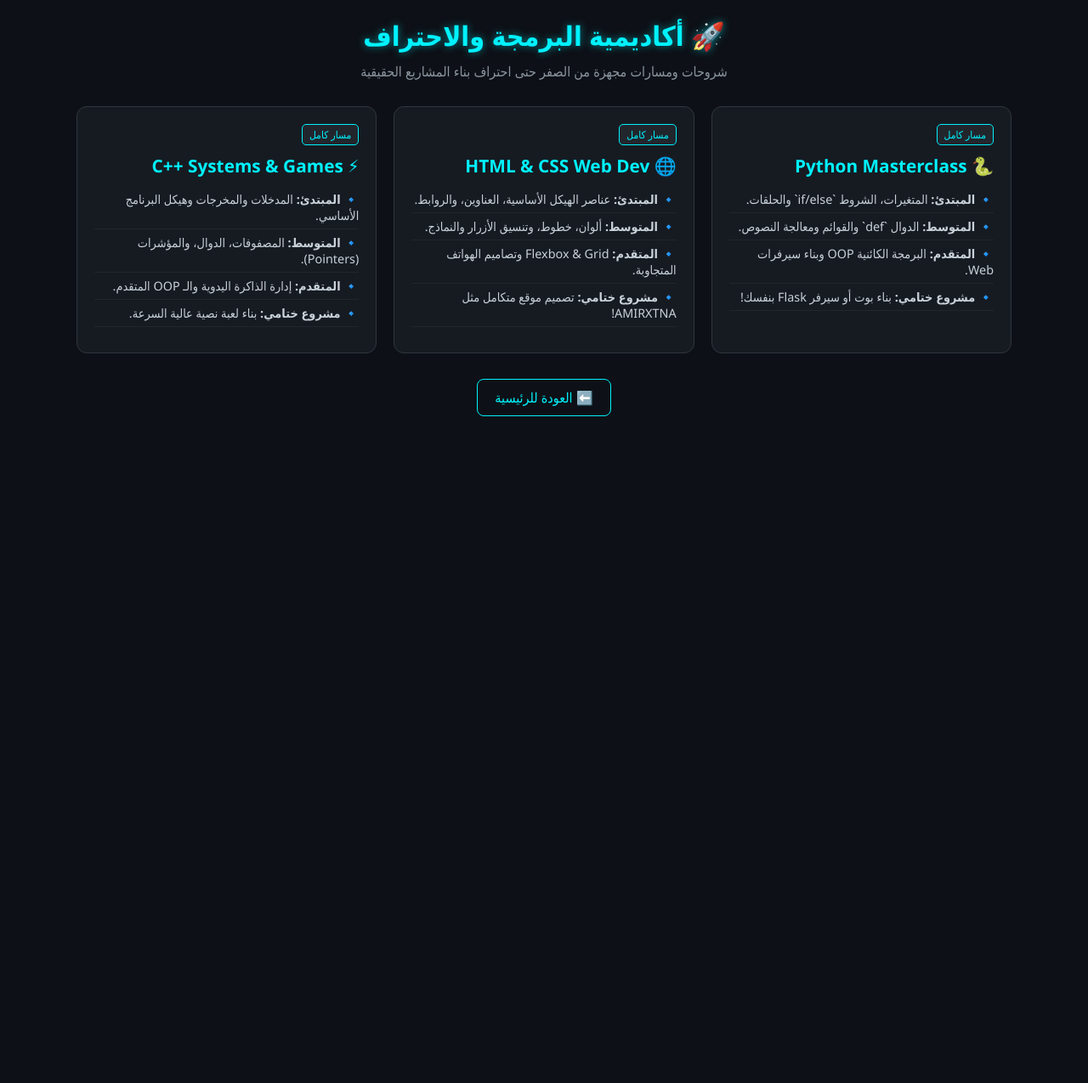
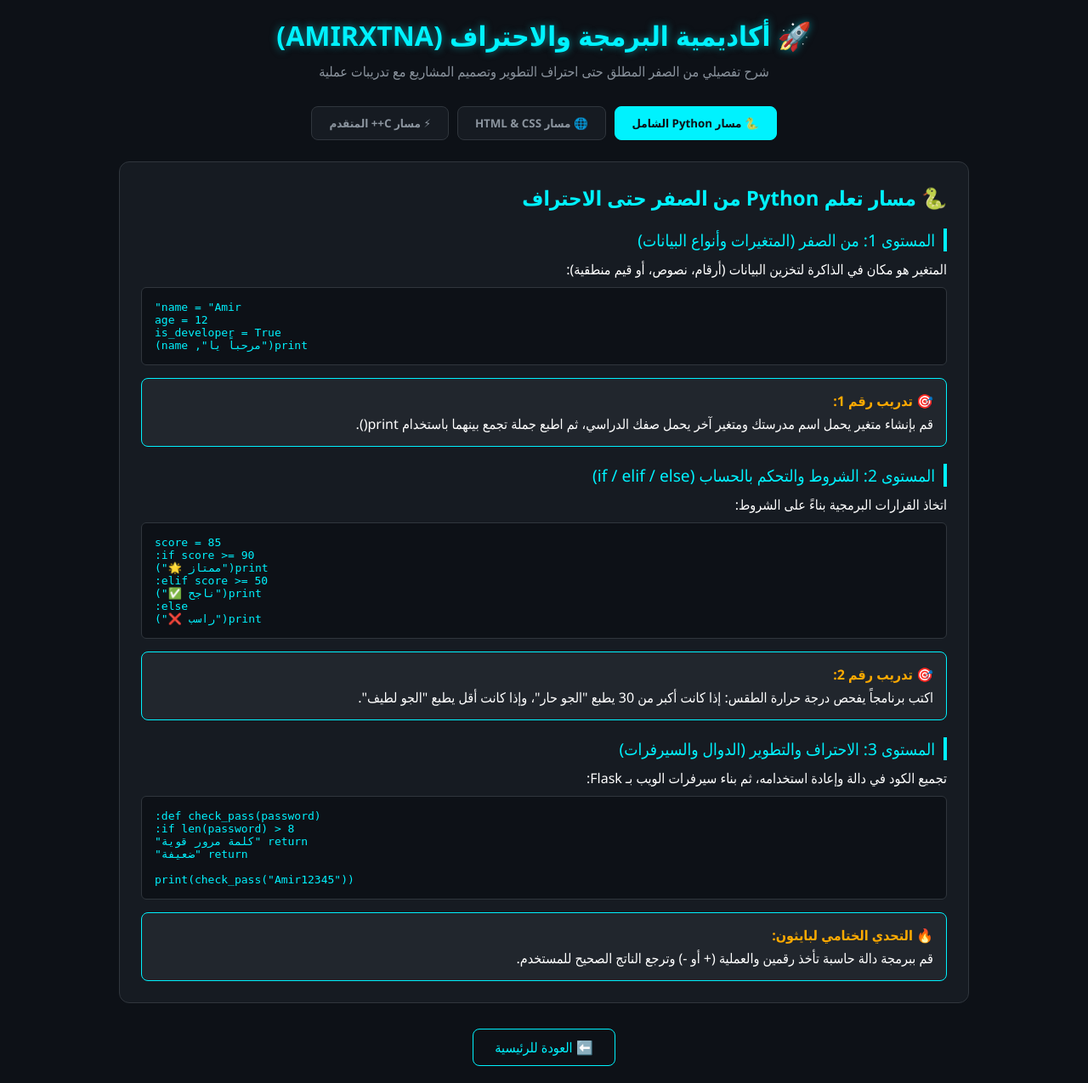
Before and after one commit to amirx7662-design/amirxtna-site, a Flask app: page /learn in a window 1280 px wide. Shown: the whole page at 85% size. Before the commit the page ends 490 px from the top, so only its background shows below. Run offline with Flask 3, Linux system fonts and the light colour scheme.

Commit message:
Update title and content in learn.html

```diff
--- a/templates/learn.html
+++ b/templates/learn.html
@@ -3,70 +3,174 @@
 <head>
     <meta charset="UTF-8">
     <meta name="viewport" content="width=device-width, initial-scale=1.0">
-    <title>AMIRXTNA - أكاديمية البرمجة من الصفر</title>
+    <title>AMIRXTNA - أكاديمية البرمجة من الصفر حتى الاحتراف</title>
     <style>
         * { margin: 0; padding: 0; box-sizing: border-box; font-family: 'Segoe UI', Tahoma, sans-serif; }
-        body { background-color: #0d1117; color: #fff; padding: 20px; text-align: center; }
+        body { background-color: #0d1117; color: #fff; padding: 20px; }
+
+        header { text-align: center; margin-bottom: 30px; }
         h1 { color: #00f2fe; margin-bottom: 10px; text-shadow: 0 0 10px rgba(0,242,254,0.5); }
-        p.desc { color: #8b949e; margin-bottom: 30px; }
+        p.desc { color: #8b949e; }
 
-        .courses-grid { display: grid; grid-template-columns: repeat(auto-fit, minmax(280px, 1fr)); gap: 20px; max-width: 1100px; margin: 0 auto; text-align: right; }
-        .course-card { background: #161b22; border: 1px solid #30363d; border-radius: 12px; padding: 20px; transition: 0.3s; }
-        .course-card:hover { border-color: #00f2fe; box-shadow: 0 0 15px rgba(0,242,254,0.2); }
-        .course-card h2 { color: #00f2fe; margin-bottom: 10px; font-size: 1.3rem; }
-        .level-tag { display: inline-block; padding: 3px 8px; background: #21262d; border: 1px solid #00f2fe; border-radius: 5px; font-size: 0.75rem; color: #00f2fe; margin-bottom: 10px; }
+        .container { max-width: 1000px; margin: 0 auto; }
 
-        ul.roadmap { list-style: none; padding: 0; margin: 10px 0; }
-        ul.roadmap li { padding: 6px 0; border-bottom: 1px solid #21262d; color: #c9d1d9; font-size: 0.9rem; }
-        ul.roadmap li::before { content: "🔹 "; }
+        /* أزرار التنقل بين اللغات */
+        .tabs { display: flex; justify-content: center; gap: 10px; margin-bottom: 25px; flex-wrap: wrap; }
+        .tab-btn { background: #161b22; color: #8b949e; border: 1px solid #30363d; padding: 10px 20px; border-radius: 8px; cursor: pointer; font-weight: bold; transition: 0.3s; }
+        .tab-btn.active, .tab-btn:hover { background: #00f2fe; color: #0d1117; border-color: #00f2fe; }
 
-        .btn-back { display: inline-block; margin-top: 30px; padding: 10px 20px; color: #00f2fe; text-decoration: none; border: 1px solid #00f2fe; border-radius: 8px; }
+        /* المحتوى التعليمي */
+        .course-section { display: none; background: #161b22; border: 1px solid #30363d; border-radius: 12px; padding: 25px; margin-bottom: 20px; }
+        .course-section.active { display: block; }
+
+        .lesson-title { color: #00f2fe; border-right: 4px solid #00f2fe; padding-right: 10px; margin: 20px 0 10px 0; font-size: 1.2rem; }
+        .code-box { background: #0d1117; border: 1px solid #30363d; border-radius: 6px; padding: 15px; font-family: monospace; color: #00f2fe; text-align: left; dir: ltr; margin: 10px 0; overflow-x: auto; }
+
+        /* صندوق التمرين */
+        .exercise-box { background: #21262d; border: 1px solid #00f2fe; border-radius: 8px; padding: 15px; margin-top: 15px; }
+        .exercise-title { color: #ffaa00; font-weight: bold; margin-bottom: 5px; }
+
+        .btn-back { display: block; width: max-content; margin: 30px auto 0 auto; padding: 10px 25px; color: #00f2fe; text-decoration: none; border: 1px solid #00f2fe; border-radius: 8px; text-align: center; }
+        .btn-back:hover { background: #00f2fe; color: #0d1117; }
     </style>
 </head>
 <body>
 
-    <h1>🚀 أكاديمية البرمجة والاحتراف</h1>
-    <p class="desc">شروحات ومسارات مجهزة من الصفر حتى احتراف بناء المشاريع الحقيقية</p>
+    <header>
+        <h1>🚀 أكاديمية البرمجة والاحتراف (AMIRXTNA)</h1>
+        <p class="desc">شرح تفصيلي من الصفر المطلق حتى احتراف التطوير وتصميم المشاريع مع تدريبات عملية</p>
+    </header>
 
-    <div class="courses-grid">
-        <!-- مسار بايثون -->
-        <div class="course-card">
-            <span class="level-tag">مسار كامل</span>
-            <h2>🐍 Python Masterclass</h2>
-            <ul class="roadmap">
-                <li><strong>المبتدئ:</strong> المتغيرات، الشروط `if/else` والحلقات.</li>
-                <li><strong>المتوسط:</strong> الدوال `def` والقوائم ومعالجة النصوص.</li>
-                <li><strong>المتقدم:</strong> البرمجة الكائنية OOP وبناء سيرفرات Web.</li>
-                <li><strong>مشروع ختامي:</strong> بناء بوت أو سيرفر Flask بنفسك!</li>
-            </ul>
+    <div class="container">
+        <!-- أزرار الاختيار -->
+        <div class="tabs">
+            <button class="tab-btn active" onclick="showLang('python')">🐍 مسار Python الشامل</button>
+            <button class="tab-btn" onclick="showLang('html')">🌐 مسار HTML & CSS</button>
+            <button class="tab-btn" onclick="showLang('cpp')">⚡ مسار C++ المتقدم</button>
         </div>
 
-        <!-- مسار HTML & CSS -->
-        <div class="course-card">
-            <span class="level-tag">مسار كامل</span>
-            <h2>🌐 HTML & CSS Web Dev</h2>
-            <ul class="roadmap">
-                <li><strong>المبتدئ:</strong> عناصر الهيكل الأساسية، العناوين، والروابط.</li>
-                <li><strong>المتوسط:</strong> ألوان، خطوط، وتنسيق الأزرار والنماذج.</li>
-                <li><strong>المتقدم:</strong> Flexbox & Grid وتصاميم الهواتف المتجاوبة.</li>
-                <li><strong>مشروع ختامي:</strong> تصميم موقع متكامل مثل AMIRXTNA!</li>
-            </ul>
+        <!-- ==================== مسار بايثون ==================== -->
+        <div id="python" class="course-section active">
+            <h2 style="color: #00f2fe;">🐍 مسار تعلم Python من الصفر حتى الاحتراف</h2>
+
+            <div class="lesson-title">المستوى 1: من الصفر (المتغيرات وأنواع البيانات)</div>
+            <p>المتغير هو مكان في الذاكرة لتخزين البيانات (أرقام، نصوص، أو قيم منطقية):</p>
+            <div class="code-box">
+name = "Amir"<br>
+age = 12<br>
+is_developer = True<br>
+print("مرحباً يا", name)
+            </div>
+
+            <div class="exercise-box">
+                <div class="exercise-title">🎯 تدريب رقم 1:</div>
+                <p>قم بإنشاء متغير يحمل اسم مدرستك ومتغير آخر يحمل صفك الدراسي، ثم اطبع جملة تجمع بينهما باستخدام <code>print()</code>.</p>
+            </div>
+
+            <div class="lesson-title">المستوى 2: الشروط والتحكم بالحساب (if / elif / else)</div>
+            <p>اتخاذ القرارات البرمجية بناءً على الشروط:</p>
+            <div class="code-box">
+score = 85<br>
+if score >= 90:<br>
+&nbsp;&nbsp;&nbsp;&nbsp;print("ممتاز 🌟")<br>
+elif score >= 50:<br>
+&nbsp;&nbsp;&nbsp;&nbsp;print("ناجح ✅")<br>
+else:<br>
+&nbsp;&nbsp;&nbsp;&nbsp;print("راسب ❌")
+            </div>
+
+            <div class="exercise-box">
+                <div class="exercise-title">🎯 تدريب رقم 2:</div>
+                <p>اكتب برنامجاً يفحص درجة حرارة الطقس: إذا كانت أكبر من 30 يطبع "الجو حار"، وإذا كانت أقل يطبع "الجو لطيف".</p>
+            </div>
+
+            <div class="lesson-title">المستوى 3: الاحتراف والتطوير (الدوال والسيرفرات)</div>
+            <p>تجميع الكود في دالة وإعادة استخدامه، ثم بناء سيرفرات الويب بـ Flask:</p>
+            <div class="code-box">
+def check_pass(password):<br>
+&nbsp;&nbsp;&nbsp;&nbsp;if len(password) > 8:<br>
+&nbsp;&nbsp;&nbsp;&nbsp;&nbsp;&nbsp;&nbsp;&nbsp;return "كلمة مرور قوية"<br>
+&nbsp;&nbsp;&nbsp;&nbsp;return "ضعيفة"<br>
+<br>
+print(check_pass("Amir12345"))
+            </div>
+
+            <div class="exercise-box">
+                <div class="exercise-title">🔥 التحدي الختامي لبايثون:</div>
+                <p>قم ببرمجة دالة حاسبة تأخذ رقمين والعملية (+ أو -) وترجع الناتج الصحيح للمستخدم.</p>
+            </div>
         </div>
 
-        <!-- مسار C++ -->
-        <div class="course-card">
-            <span class="level-tag">مسار كامل</span>
-            <h2>⚡ C++ Systems & Games</h2>
-            <ul class="roadmap">
-                <li><strong>المبتدئ:</strong> المدخلات والمخرجات وهيكل البرنامج الأساسي.</li>
-                <li><strong>المتوسط:</strong> المصفوفات، الدوال، والمؤشرات (Pointers).</li>
-                <li><strong>المتقدم:</strong> إدارة الذاكرة اليدوية والـ OOP المتقدم.</li>
-                <li><strong>مشروع ختامي:</strong> بناء لعبة نصية عالية السرعة.</li>
-            </ul>
+        <!-- ==================== مسار HTML & CSS ==================== -->
+        <div id="html" class="course-section">
+            <h2 style="color: #00f2fe;">🌐 مسار تصميم المواقع (HTML & CSS)</h2>
+
+            <div class="lesson-title">المستوى 1: هيكلة الصفحات (HTML)</div>
+            <p>بناء العناصر الأساسية مثل العناوين والأزرار والروابط:</p>
+            <div class="code-box">
+&lt;h1&gt;أهلاً بكم في موقعي&lt;/h1&gt;<br>
+&lt;p&gt;هذا أول موقع أقوم بتصميمه.&lt;/p&gt;<br>
+&lt;button&gt;اضغط هنا&lt;/button&gt;
+            </div>
+
+            <div class="exercise-box">
+                <div class="exercise-title">🎯 تدريب رقم 1:</div>
+                <p>أنشئ صفحة فيها عنوان باسمك، وتحته زر ينقل الزائر إلى موقع جوجل <code>&lt;a href="..."&gt;</code>.</p>
+            </div>
+
+            <div class="lesson-title">المستوى 2: التنسيق والتصميم (CSS)</div>
+            <p>إضافة الألوان والخلفيات والمؤثرات الضوئية (النيون):</p>
+            <div class="code-box">
+button {<br>
+&nbsp;&nbsp;&nbsp;&nbsp;background-color: #00f2fe;<br>
+&nbsp;&nbsp;&nbsp;&nbsp;color: #000;<br>
+&nbsp;&nbsp;&nbsp;&nbsp;border-radius: 8px;<br>
+&nbsp;&nbsp;&nbsp;&nbsp;box-shadow: 0 0 10px #00f2fe;<br>
+}
+            </div>
+
+            <div class="exercise-box">
+                <div class="exercise-title">🎯 تدريب رقم 2:</div>
+                <p>قم بتغيير لون خلفية الصفحة إلى الأسود <code>#000</code> مع جعل لون جميع النصوص أخضر نيون <code>#00ff00</code>.</p>
+            </div>
         </div>
+
+        <!-- ==================== مسار C++ ==================== -->
+        <div id="cpp" class="course-section">
+            <h2 style="color: #00f2fe;">⚡ مسار C++ للأنظمة والألعاب</h2>
+
+            <div class="lesson-title">المستوى 1: الهيكل الأساسي والمخرجات</div>
+            <p>أول برنامج بلغة C++ لعرض النصوص على الشاشة السوداء:</p>
+            <div class="code-box">
+#include &lt;iostream&gt;<br>
+using namespace std;<br>
+<br>
+int main() {<br>
+&nbsp;&nbsp;&nbsp;&nbsp;cout &lt;&lt; "Hello C++ World!" &lt;&lt; endl;<br>
+&nbsp;&nbsp;&nbsp;&nbsp;return 0;<br>
+}
+            </div>
+
+            <div class="exercise-box">
+                <div class="exercise-title">🎯 تدريب رقم 1:</div>
+                <p>اكتب برنامجاً يستقبل عمر المستخدم باستخدام <code>cin</code> ويطبع له سنة ميلاده على الشاشة.</p>
+            </div>
+        </div>
+
+        <a href="/" class="btn-back">⬅️ العودة للرئيسية</a>
     </div>
 
-    <a href="/" class="btn-back">⬅️ العودة للرئيسية</a>
+    <script>
+        function showLang(langId) {
+            let sections = document.querySelectorAll('.course-section');
+            let buttons = document.querySelectorAll('.tab-btn');
 
+            sections.forEach(sec => sec.classList.remove('active'));
+            buttons.forEach(btn => btn.classList.remove('active'));
+
+            document.getElementById(langId).classList.add('active');
+            event.target.classList.add('active');
+        }
+    </script>
 </body>
 </html>
```
